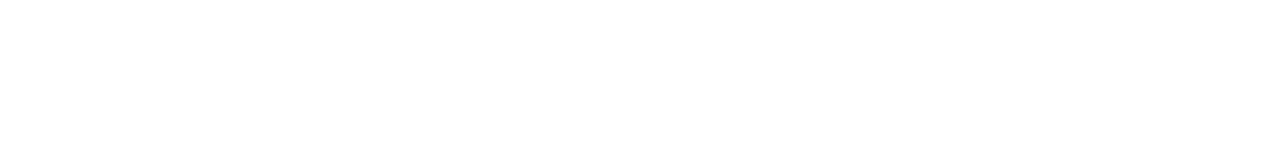
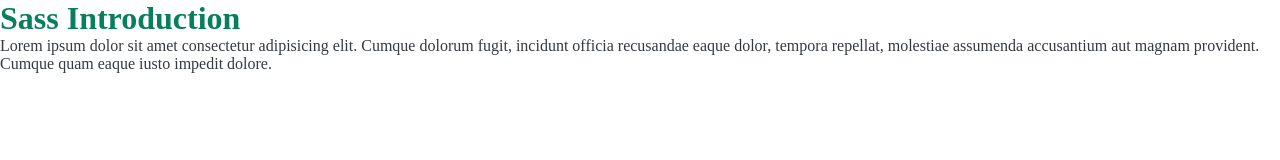
Before and after one commit to anaghakarurkar/sass-introduction, a website: page index.html in a window 1280 px wide. Drawn offline with Linux system fonts and the light colour scheme.

Commit message:
Added text color to scss

```diff
--- a/index.html
+++ b/index.html
@@ -6,5 +6,13 @@
     <link rel="stylesheet" href="css/main.css" />
     <title>SASS Introduction</title>
   </head>
-  <body></body>
+  <body>
+    <h1>Sass Introduction</h1>
+    <p>
+      Lorem ipsum dolor sit amet consectetur adipisicing elit. Cumque dolorum
+      fugit, incidunt officia recusandae eaque dolor, tempora repellat,
+      molestiae assumenda accusantium aut magnam provident. Cumque quam eaque
+      iusto impedit dolore.
+    </p>
+  </body>
 </html>
--- /dev/null
+++ b/scss/_base.scss
@@ -0,0 +1,12 @@
+* {
+  margin: 0;
+  padding: 0;
+}
+
+h1 {
+  color: $main_color;
+}
+
+p {
+  color: $text_color;
+}
--- /dev/null
+++ b/scss/_variables.scss
@@ -0,0 +1,3 @@
+//Colors
+$main_color: #087f5b;
+$text_color: #343a40;
--- a/scss/main.scss
+++ b/scss/main.scss
@@ -1,3 +1,2 @@
-body {
-  background-color: red;
-}
+@import "variables";
+@import "base";
```
Also changed, not shown: package.json (added, +12 -0 lines), css/main.css, 1 other file.
